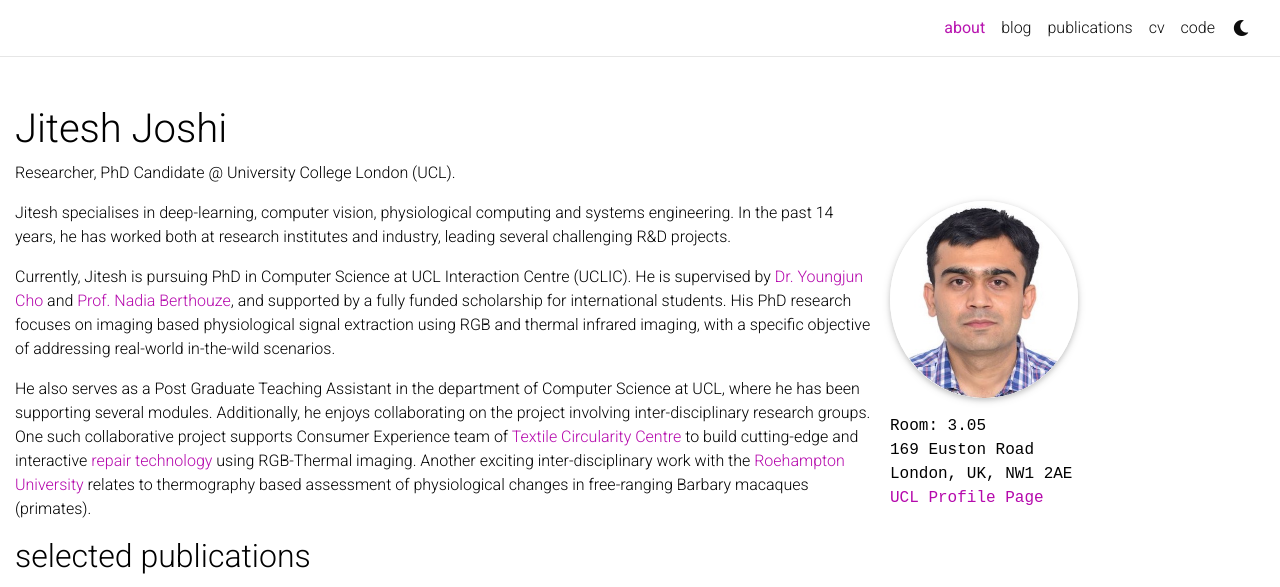
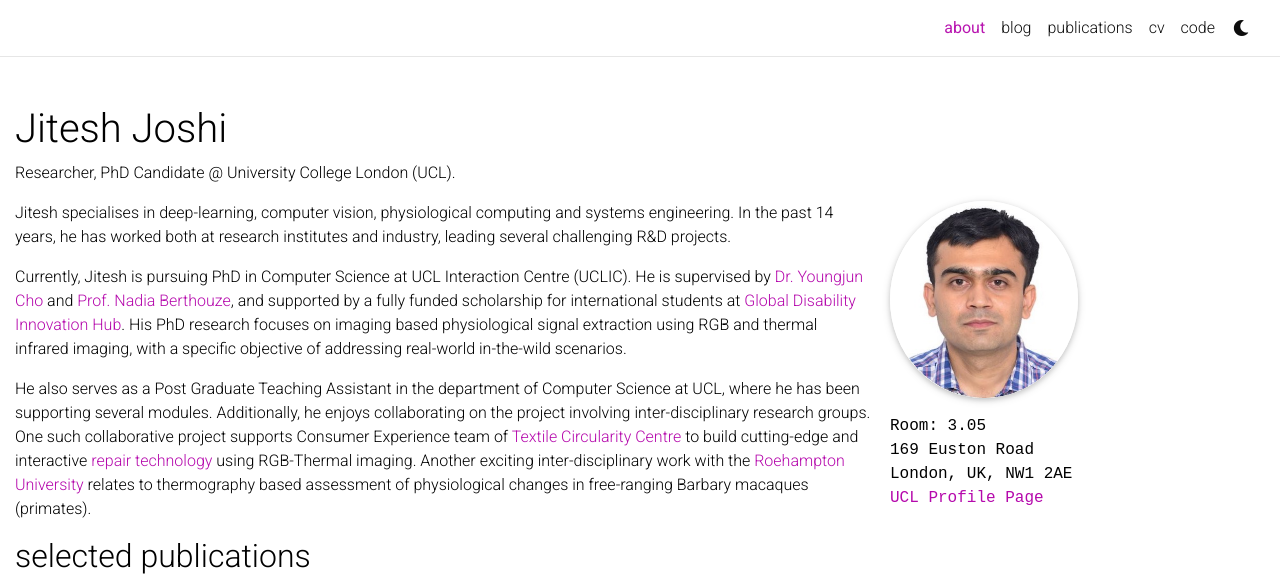
Before and after one commit to jnj256/jnj256.github.io, a Jekyll site: the page built from _pages/about.md, in a window 1280 px wide, cut to the strip 0-587 px from the top of the page. Built offline with Jekyll 4.4.1, drawn with Linux system fonts in a browser that asks for light colours; full-size pictures stand in for the smaller copies a plugin makes; comment, search, counter and statistics services are not loaded; a style sheet for code colours, icons or effects is not loaded.

Commit message:
updated about page

```diff
--- a/_pages/about.md
+++ b/_pages/about.md
@@ -22,7 +22,7 @@ social: true  # includes social icons at the bottom of the page
 
 Jitesh specialises in deep-learning, computer vision, physiological computing and systems engineering. In the past 14 years, he has worked both at research institutes and industry, leading several challenging R&D projects.
 
-Currently, Jitesh is pursuing PhD in Computer Science at UCL Interaction Centre (UCLIC). He is supervised by [Dr. Youngjun Cho](https://profiles.ucl.ac.uk/54637-youngjun-cho) and [Prof. Nadia Berthouze](https://profiles.ucl.ac.uk/3849-nadia-berthouze), and supported by a fully funded scholarship for international students. His PhD research focuses on imaging based physiological signal extraction using RGB and thermal infrared imaging, with a specific objective of addressing real-world in-the-wild scenarios.
+Currently, Jitesh is pursuing PhD in Computer Science at UCL Interaction Centre (UCLIC). He is supervised by [Dr. Youngjun Cho](https://profiles.ucl.ac.uk/54637-youngjun-cho) and [Prof. Nadia Berthouze](https://profiles.ucl.ac.uk/3849-nadia-berthouze), and supported by a fully funded scholarship for international students at [Global Disability Innovation Hub](https://www.disabilityinnovation.com/). His PhD research focuses on imaging based physiological signal extraction using RGB and thermal infrared imaging, with a specific objective of addressing real-world in-the-wild scenarios.
 
 <!-- He also serves as a Solution Architect (consultant) at [Tata Elxsi](https://www.tataelxsi.com/) in the Healthcare and Life Science Business Unit where he offers support for various research and engineering projects. -->
 He also serves as a Post Graduate Teaching Assistant in the department of Computer Science at UCL, where he has been supporting several modules. Additionally, he enjoys collaborating on the project involving inter-disciplinary research groups. One such collaborative project supports Consumer Experience team of [Textile Circularity Centre](https://textilescircularity.rca.ac.uk/about-us/) to build cutting-edge and interactive [repair technology](https://textilescircularity.rca.ac.uk/repair-technology-and-you/) using RGB-Thermal imaging. Another exciting inter-disciplinary work with the [Roehampton University](https://www.roehampton.ac.uk/) relates to thermography based assessment of physiological changes in free-ranging Barbary macaques (primates).
```
